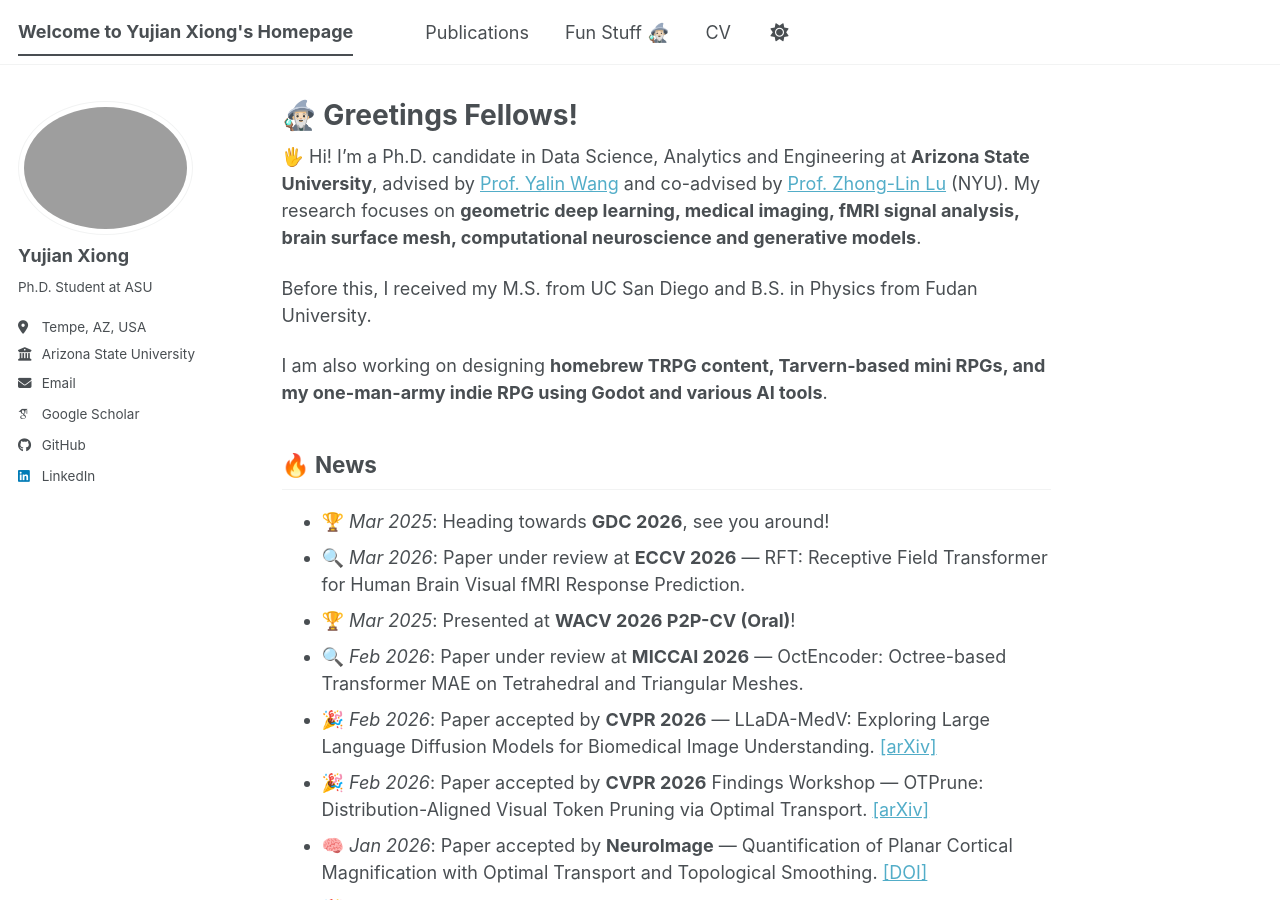
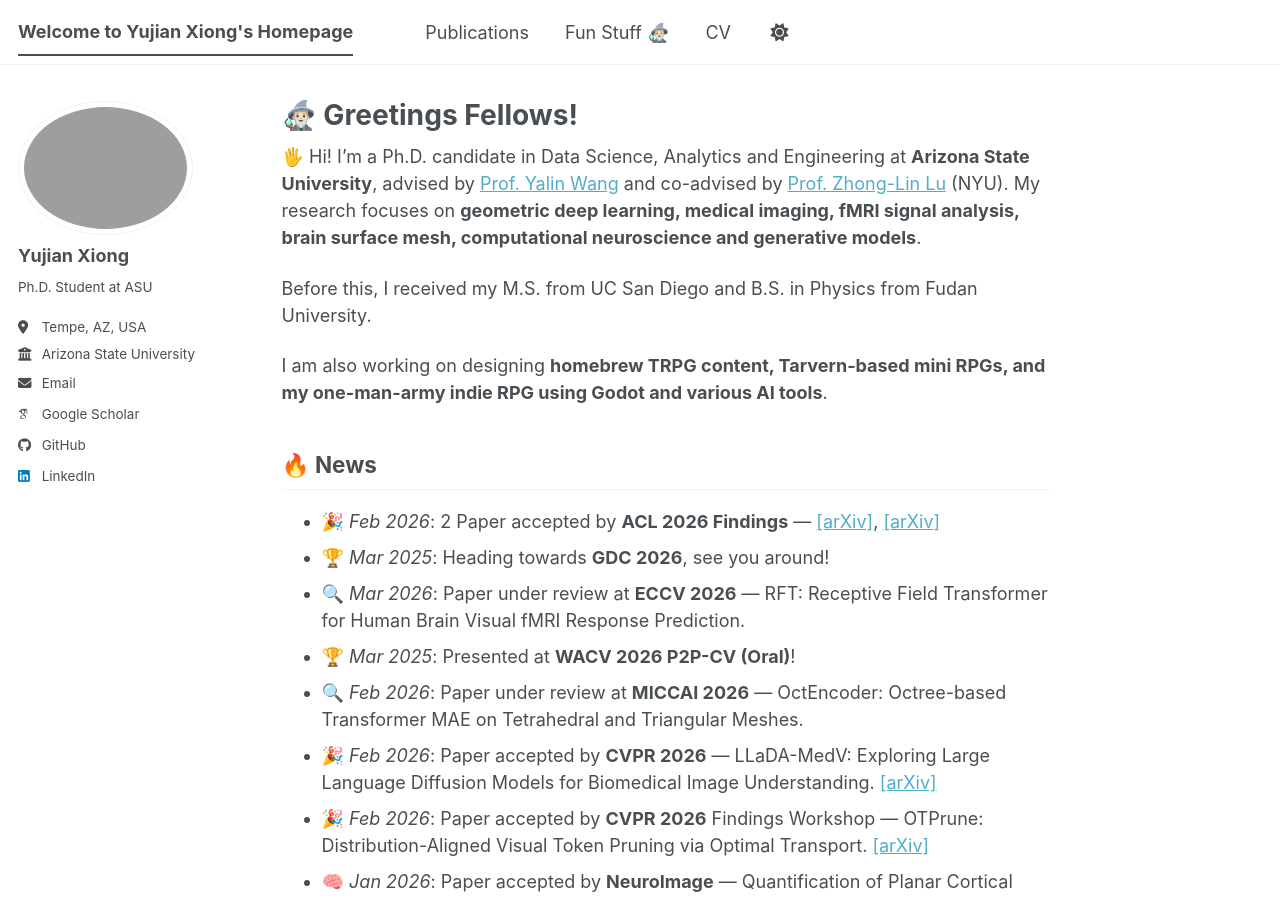
Before and after one commit to PigeonXiong/PigeonXiong.github.io, a Jekyll site: the page built from _pages/about.md, in a window 1280 px wide and 900 px high. Built offline with Jekyll 4.4.1, drawn with Linux system fonts in a browser that asks for light colours; some web fonts are replaced; a script bundle is joined from its source files by our own code; library files that are not in the unit come from our copies.

Commit message:
Update news section with recent paper submissions

```diff
--- a/_pages/about.md
+++ b/_pages/about.md
@@ -15,6 +15,7 @@ I am also working on designing **homebrew TRPG content, Tarvern-based mini RPGs,
 
 ## 🔥 News
 
+* 🎉 *Feb 2026*: 2 Paper accepted by **ACL 2026 Findings** — [[arXiv]](https://arxiv.org/abs/2505.09655), [[arXiv]](https://arxiv.org/abs/2512.24052)
 * 🏆 *Mar 2025*: Heading towards **GDC 2026**, see you around!
 * 🔍 *Mar 2026*: Paper under review at **ECCV 2026** — RFT: Receptive Field Transformer for Human Brain Visual fMRI Response Prediction.
 * 🏆 *Mar 2025*: Presented at **WACV 2026 P2P-CV (Oral)**!
```
